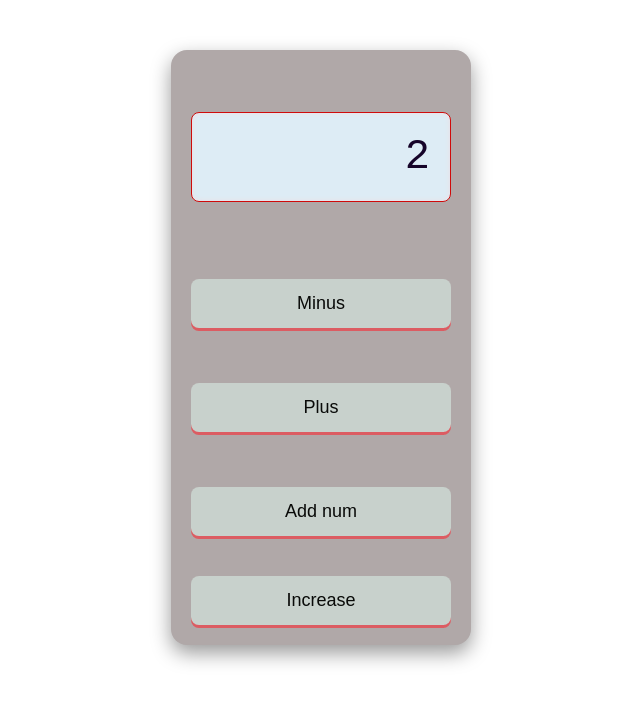
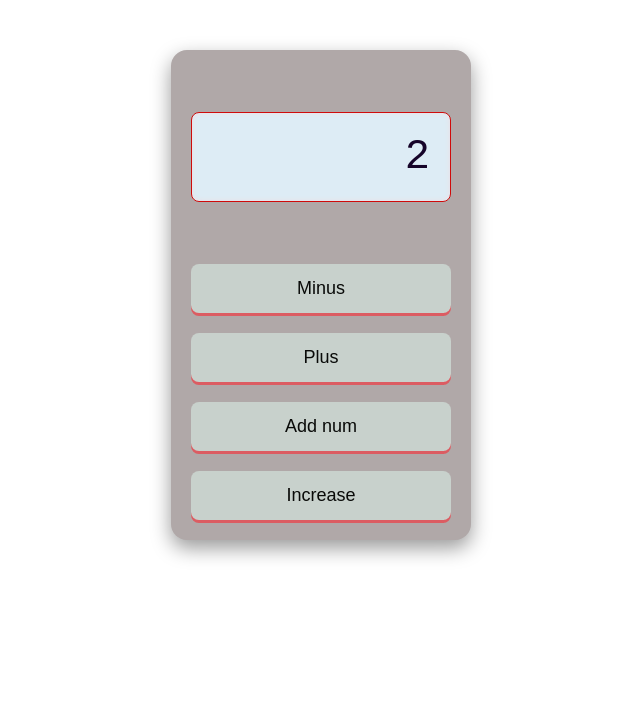
Before and after one commit to BrownEdgar/React_DESEMBER, a React (Vite) app: page / in a window 1280 px wide. Shown: the top 702 px of the page, without its empty margins (319-959 px from the left). Built offline with nearby package versions, Linux system fonts and the light colour scheme.

Commit message:
fix code

```diff
--- a/src/components/TESTCUSTM/App.jsx
+++ b/src/components/TESTCUSTM/App.jsx
@@ -1,18 +1,17 @@
-import React from 'react'
 import useCount from './useCount'
 import './App.scss'
 
-function App () {
-    const [count,{minus,plus,addRandom,incrase}]=useCount(2)
+function App() {
+  const [count, { minus, plus, addRandom, incrase }] = useCount(2)
 
 
   return (
     <div className='App'>
-  <p  className='App__count' >{count}</p>
-  <button className='App__minus' onClick={minus}>Minus</button>
-  <button  className='App__plus' onClick={plus}>Plus</button>
-  <button className='App__addnum' onClick={addRandom}>Add num</button>
-  <button className='App__incrase' onClick={incrase}>Increase</button>
+      <p className='App__count' >{count}</p>
+      <button className='App__btn App__btn-minus App__btn-red' onClick={minus}>Minus</button>
+      <button className='App__btn App__btn-plus' onClick={plus}>Plus</button>
+      <button className='App__btn App__btn-addnum' onClick={addRandom}>Add num</button>
+      <button className='App__btn App__btn-incrase' onClick={incrase}>Increase</button>
     </div>
   )
 }
--- a/src/components/TESTCUSTM/App.scss
+++ b/src/components/TESTCUSTM/App.scss
@@ -10,9 +10,29 @@
   align-items: stretch;
   gap: 20px;
   font-family: 'Courier New', Courier, monospace;
+  &__btn {
+    background-color: #c8d1cc;
+    color: rgb(9, 10, 8);
+    border: none;
+    padding: 14px 0;
+    font-size: 18px;
+    border-radius: 8px;
+    cursor: pointer;
+    transition: transform 0.2s ease, background-color 0.2s ease;
+    box-shadow: 0 3px 0 #dc5c62;
+    width: 100%;
+    &:hover {
+      background-color: #e9eedf;
+      transform: translateY(-2px);
+      box-shadow: 0 6px 6px rgba(196, 12, 18, 0.4);
     }
 
-  .App__count {
+    &:active {
+      transform: translateY(0);
+      box-shadow: inset 0 1px 2px rgba(82, 3, 3, 0.5);
+    }
+  }
+  &__count {
     border: 1px solid rgb(207, 11, 11);
     background-color: #ddecf5;
     color: #160429;
@@ -22,6 +42,7 @@
     text-align: right;
     box-shadow: inset 0 0 5px #eedde1;
     animation: countAppear 0.4s ease, countPulse 0.3s ease;
+  }
 }
 
 @keyframes countAppear {
@@ -38,49 +59,11 @@
 @keyframes countPulse {
   0% {
     transform: scale(1);
-
   }
   50% {
     transform: scale(1.1);
-
   }
   100% {
     transform: scale(1);
-
   }
 }
-
-  .App__minus,
-  .App__plus,
-  .App__addnum,
-  .App__incrase {
-    background-color: #c8d1cc;
-    color: rgb(9, 10, 8);
-    border: none;
-    padding: 14px 0;
-    font-size: 18px;
-    border-radius: 8px;
-    cursor: pointer;
-    transition: transform 0.2s ease, background-color 0.2s ease;
-    box-shadow: 0 3px 0 #dc5c62;
-    width: 100%;
-
-    &:hover {
-      background-color: #e9eedf;
-      transform: translateY(-2px);
-      box-shadow: 0 6px 6px rgba(196, 12, 18, 0.4);
-    }
-
-    &:active {
-      transform: translateY(0);
-      box-shadow: inset 0 1px 2px rgba(82, 3, 3, 0.5);
-    }
-  }
-
-
-  .App__minus,
-  .App__plus,
-  .App__addnum {
-    margin-top: 15px;
-    margin-bottom: 20px;
-  }
--- a/src/components/homework3/Dashboard.jsx
+++ b/src/components/homework3/Dashboard.jsx
@@ -1,12 +1,10 @@
-import React from 'react'
 import Posts from './Posts'
 
 function Dashboard() {
   return (
     <div>
-     <h2>Work</h2>
-       <Posts/>
-
+      <h2>Work</h2>
+      <Posts />
     </div>
   )
 }
--- a/src/components/homework3/Posts.scss
+++ b/src/components/homework3/Posts.scss
@@ -0,0 +1,20 @@
+img {
+  width: 180px;
+  border-radius: 5px;
+  transition: 0.3s;
+  cursor: pointer;
+  box-shadow: none;
+  scale: 1;
+  &:hover {
+    box-shadow: 0 8px 16px rgba(0, 0, 0, 0.3);
+    scale: 1.05;
+  }
+}
+
+button {
+  display: block;
+  border-radius: 10px;
+  background: black;
+  color: #fff;
+  margin-top: 10px;
+}
```
Also changed, not shown: src/components/TESTCUSTM/useCount.jsx (+7 -7 lines), src/components/homework3/App.jsx (+3 -9 lines), src/components/homework3/Posts.jsx (+6 -29 lines). Lines whose indentation alone changed are shown as unchanged.
